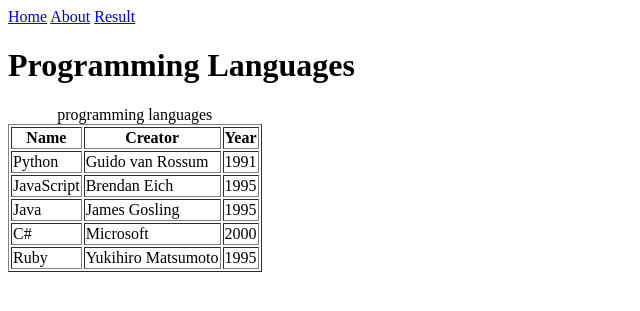
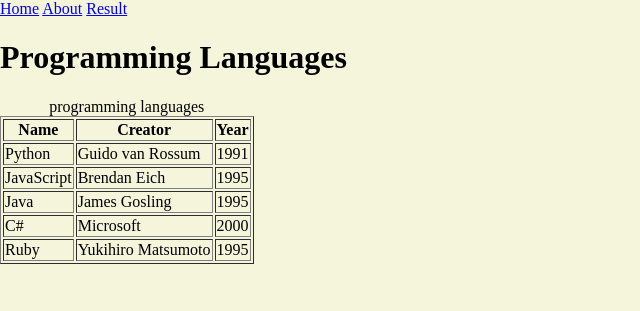
Before and after one commit to ia25a-brkicd/FlorAvis, a Flask app: page /about in a window 1280 px wide. Shown: the top 311 px of the page, without its empty margins (0-640 px from the left). Run offline with Flask 3, Linux system fonts and the light colour scheme.

Commit message:
changed static structure

```diff
--- a/app/static/style.css
+++ /dev/null
@@ -1,6 +0,0 @@
-body {
-    font-family: Arial, sans-serif;
-    margin: 0;
-    padding: 0;
-    background-color: #bd2d2d;
-}
--- /dev/null
+++ b/app/static/styles/style.css
@@ -0,0 +1,5 @@
+body {
+    margin: 0;
+    padding: 0;
+    background-color: beige;
+}
--- a/app/templates/base.html
+++ b/app/templates/base.html
@@ -1,6 +1,7 @@
 <!DOCTYPE html>
 <html>
-<head><title>{% block title %}{% endblock %}</title></head>
+<head><title>{% block title %}{% endblock %}</title>
+<link rel="stylesheet" href="{{ url_for('static', filename='styles/style.css') }}"></head>
 <body>
     <nav>
         <a href="{{ url_for('home') }}">Home</a>
```
